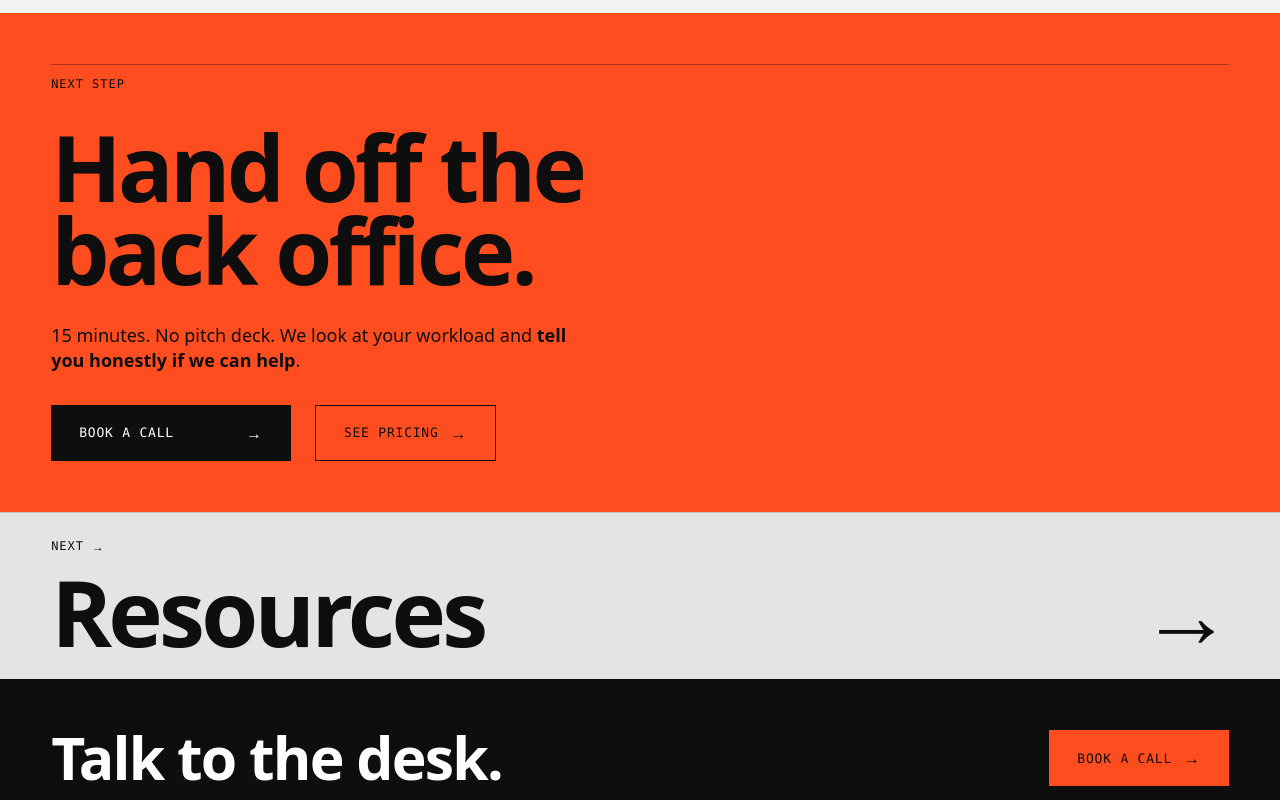
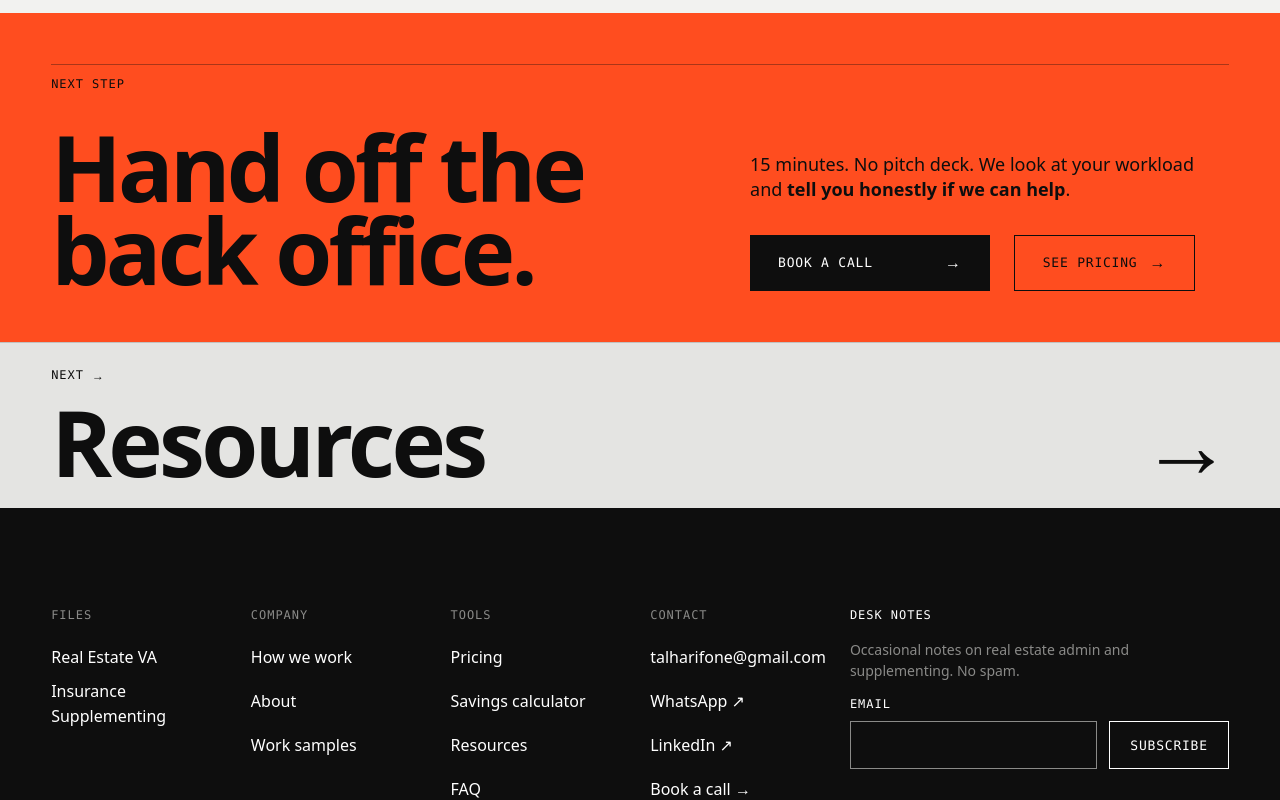
Before and after one commit to tvlhvrifkhvn/VORTEX-WEBSITE, a Next.js app: page /work in a window 1280 px wide. Shown: the part 2380-3180 px from the top of the page. Built offline with nearby package versions, Linux system fonts and the light colour scheme; no server answers.

Commit message:
rev: closing CTA — merge orange band and footer row, band fills both halves
Co-Authored-By: Claude Opus 5.5 <noreply@anthropic.com>
Claude-Session: https://claude.ai/code/session_01WX4kwQvobuztTbZKcsgfJe

```diff
--- a/app/globals.css
+++ b/app/globals.css
@@ -288,6 +288,9 @@ html[data-motion="on"] .blur-reveal:not([data-shown]) { filter: blur(14px); opac
 /* Hover/focus movement (panel image shift, block slide): none unless motion is on. */
 html:not([data-motion="on"]) .fx-move { translate: none !important; scale: none !important; transform: none !important; }
 
+/* One closing call to action: when a page ends with the orange CTA band, the footer drops its own "Talk to the desk" row. */
+body:has(#cta-band-title) .footer-cta { display: none; }
+
 /* Visitor mode (features.visitorMode): <html data-viewing="01|02"> is set before paint by the boot script. */
 .vx-cta-01, .vx-cta-02 { visibility: hidden; }
 html[data-viewing="01"] .vx-cta-default, html[data-viewing="02"] .vx-cta-default { visibility: hidden; }
--- a/components/layout/cta-band.tsx
+++ b/components/layout/cta-band.tsx
@@ -20,14 +20,19 @@ export function CtaBand({ label, title, text, primary, secondary, theme = "signa
   return (
     <Section theme={theme} aria-labelledby="cta-band-title" className="overflow-hidden">
       <SectionRule label={label} />
-      <ParallaxText className="mt-(--space-header)">
-        <h2 id="cta-band-title" className="max-w-[14ch] text-display font-semibold">{title}</h2>
-      </ParallaxText>
-      <Text as="p" className="mt-(--space-block) max-w-[52ch] text-lead">{text}</Text>
-      <ActionGroup className="mt-(--space-header)">
-        <VisitorCtaButton href={primary.href} label={primary.label} size="lg" />
-        {secondary && <Button href={secondary.href} size="lg" variant="ghost">{secondary.label}</Button>}
-      </ActionGroup>
+      {/* Headline left, sentence + actions right on the headline's baseline: no empty half. */}
+      <div className="grid-vx mt-(--space-header) items-end gap-y-(--space-block)">
+        <ParallaxText className="col-span-4 md:col-span-8 lg:col-span-7">
+          <h2 id="cta-band-title" className="max-w-[14ch] text-display font-semibold">{title}</h2>
+        </ParallaxText>
+        <div className="col-span-4 md:col-span-8 lg:col-span-5">
+          <Text as="p" className="max-w-[44ch] text-lead">{text}</Text>
+          <ActionGroup className="mt-(--space-block)">
+            <VisitorCtaButton href={primary.href} label={primary.label} size="lg" />
+            {secondary && <Button href={secondary.href} size="lg" variant="ghost">{secondary.label}</Button>}
+          </ActionGroup>
+        </div>
+      </div>
     </Section>
   );
 }
--- a/components/layout/footer.tsx
+++ b/components/layout/footer.tsx
@@ -16,7 +16,8 @@ export function Footer() {
   return (
     <footer data-theme="ink" className="overflow-hidden pt-(--spacing-section)">
       <div className="container-vx">
-        <div className="flex flex-col items-start justify-between gap-8 border-b border-border pb-12 md:flex-row md:items-end">
+        {/* Hidden by CSS on pages that already end with the orange CTA band (same message, same button). */}
+        <div className="footer-cta flex flex-col items-start justify-between gap-8 border-b border-border pb-12 md:flex-row md:items-end">
           <p className="text-h2 font-semibold">{footer.title}</p>
           <Button href={footer.cta.href} size="lg">{footer.cta.label}</Button>
         </div>
```
Also changed, not shown: 2 other files (tests, documents, lock files or other folders).
